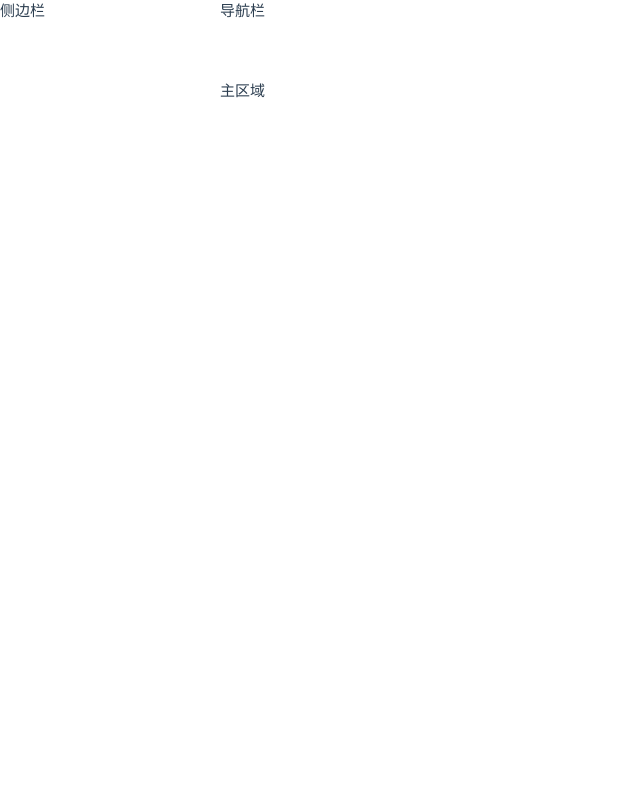
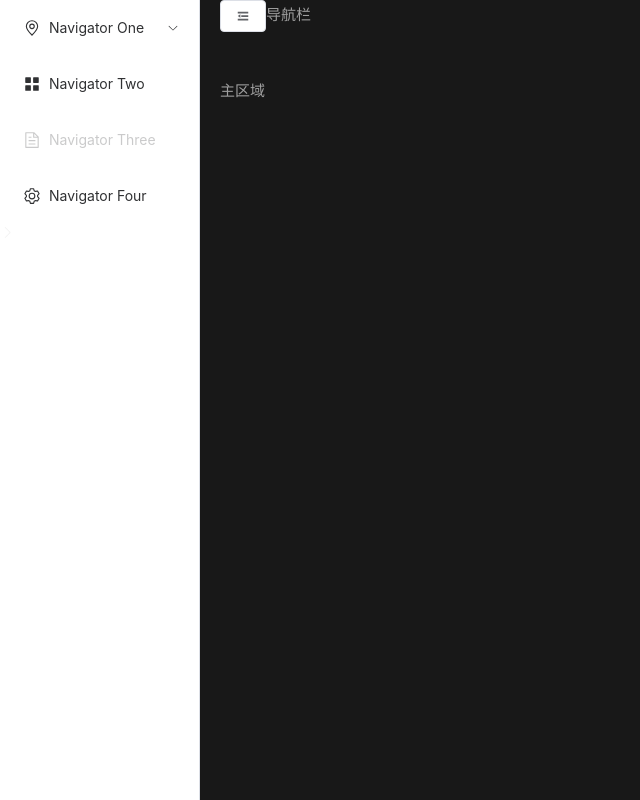
Before and after one commit to satorioh/chatgpt_vision-ui, a Vue app: page / in a window 1280 px wide. Shown: the whole page, without its empty margins (0-640 px from the left). Built offline with nearby package versions, Linux system fonts and the light colour scheme.

Commit message:
feat(首页): 添加折叠按钮

```diff
--- a/src/assets/base.css
+++ b/src/assets/base.css
@@ -36,7 +36,7 @@
   --section-gap: 160px;
 }
 
-@media (prefers-color-scheme: dark) {
+@media (prefers-color-scheme: light) {
   :root {
     --color-background: var(--vt-c-black);
     --color-background-soft: var(--vt-c-black-soft);
--- /dev/null
+++ b/src/stores/app.ts
@@ -0,0 +1,14 @@
+import { ref, computed } from "vue";
+import { defineStore } from "pinia";
+
+export const useAppStore = defineStore("app", () => {
+  const sidebarCollapse = ref(false);
+
+  const isSidebarCollapse = computed(() => sidebarCollapse.value);
+
+  function toggleCollapse() {
+    sidebarCollapse.value = !sidebarCollapse.value;
+  }
+
+  return { sidebarCollapse, toggleCollapse, isSidebarCollapse };
+});
--- a/src/views/header/Index.vue
+++ b/src/views/header/Index.vue
@@ -1,7 +1,18 @@
 <template>
-  <div>导航栏</div>
+  <div>
+    <el-button :icon="isSidebarCollapse ? Expand : Fold" @click="toggleCollapse" />
+    <span>导航栏</span>
+  </div>
 </template>
 
-<script setup lang="ts"></script>
+<script setup lang="ts">
+import { storeToRefs } from "pinia";
+import { Expand, Fold } from "@element-plus/icons-vue";
+import { useAppStore } from "@/stores/app";
+
+const appStore = useAppStore();
+const { isSidebarCollapse } = storeToRefs(appStore);
+const { toggleCollapse } = appStore;
+</script>
 
 <style lang="scss" scoped></style>
--- a/src/views/sidebar/Index.vue
+++ b/src/views/sidebar/Index.vue
@@ -1,7 +1,62 @@
 <template>
-  <div>侧边栏</div>
+  <el-menu
+    default-active="1"
+    class="sidebar-menu h-full"
+    :collapse="appStore.isSidebarCollapse"
+    @open="handleOpen"
+    @close="handleClose"
+  >
+    <el-sub-menu index="1">
+      <template #title>
+        <el-icon><location /></el-icon>
+        <span>Navigator One</span>
+      </template>
+      <el-menu-item-group>
+        <template #title><span>Group One</span></template>
+        <el-menu-item index="1-1">item one</el-menu-item>
+        <el-menu-item index="1-2">item two</el-menu-item>
+      </el-menu-item-group>
+      <el-menu-item-group title="Group Two">
+        <el-menu-item index="1-3">item three</el-menu-item>
+      </el-menu-item-group>
+      <el-sub-menu index="1-4">
+        <template #title><span>item four</span></template>
+        <el-menu-item index="1-4-1">item one</el-menu-item>
+      </el-sub-menu>
+    </el-sub-menu>
+    <el-menu-item index="2">
+      <el-icon><icon-menu /></el-icon>
+      <template #title>Navigator Two</template>
+    </el-menu-item>
+    <el-menu-item index="3" disabled>
+      <el-icon><document /></el-icon>
+      <template #title>Navigator Three</template>
+    </el-menu-item>
+    <el-menu-item index="4">
+      <el-icon><setting /></el-icon>
+      <template #title>Navigator Four</template>
+    </el-menu-item>
+    <div class="toggle-button">
+      <el-icon><arrow-right /></el-icon>
+    </div>
+  </el-menu>
 </template>
 
-<script setup lang="ts"></script>
+<script setup lang="ts">
+import { useAppStore } from "@/stores/app";
+import { Document, Menu as IconMenu, Location, Setting, ArrowRight } from "@element-plus/icons-vue";
 
-<style lang="scss" scoped></style>
+const appStore = useAppStore();
+const handleOpen = (key: string, keyPath: string[]) => {
+  console.log(key, keyPath);
+};
+const handleClose = (key: string, keyPath: string[]) => {
+  console.log(key, keyPath);
+};
+</script>
+
+<style lang="scss" scoped>
+.sidebar-menu {
+  position: relative;
+}
+</style>
```
Also changed, not shown: vite.config.ts (+6 -6 lines), .eslintrc.cjs, .prettierrc.json.
